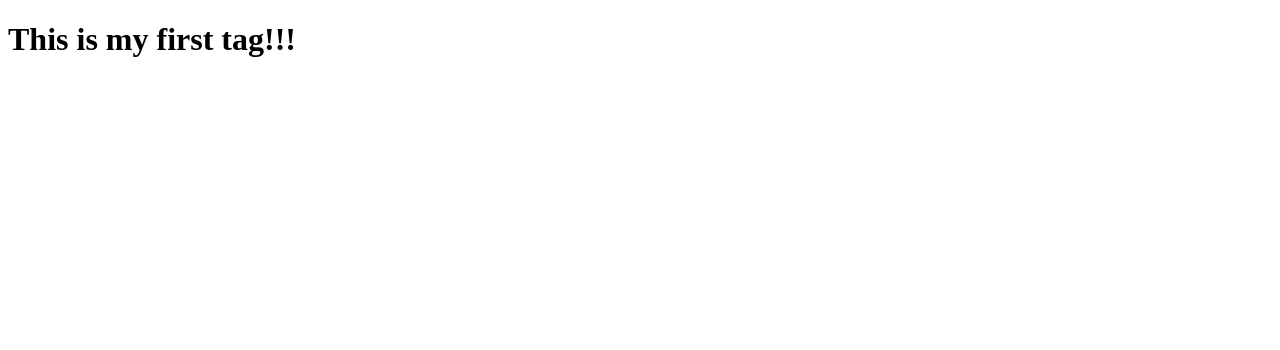
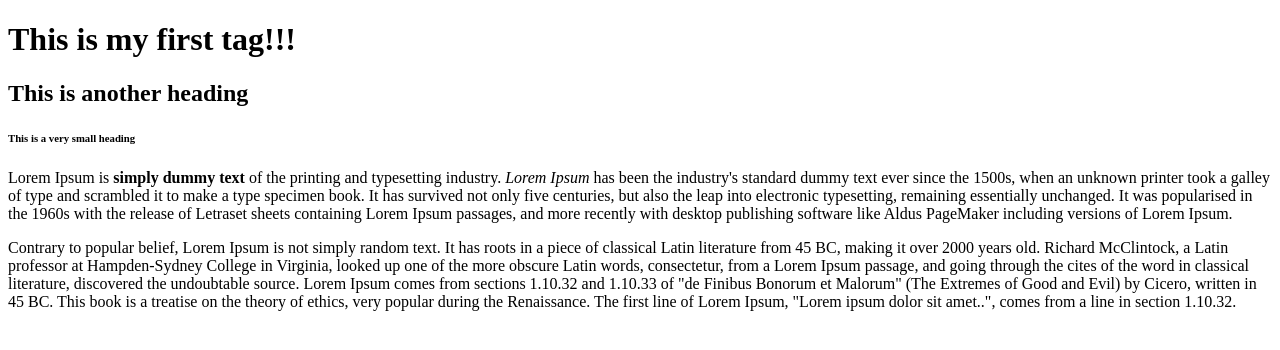
Before and after one commit to GeoffWilkinson/web-dev-course, a plain HTML site: page firstPage.html in a window 1280 px wide. Drawn offline with Linux system fonts and the light colour scheme.

Commit message:
Headings, paragraphs, some semantic tags
17. Basic Tags

```diff
--- a/firstPage.html
+++ b/firstPage.html
@@ -7,5 +7,10 @@
 <body>
 	<!-- content goes in the body -->
 	<h1>This is my first tag!!!</h1>
+	<h2>This is another heading</h2>
+	<h6>This is a very small heading</h6>
+
+	<p>Lorem Ipsum is <strong>simply dummy text</strong> of the printing and typesetting industry. <em>Lorem Ipsum</em> has been the industry's standard dummy text ever since the 1500s, when an unknown printer took a galley of type and scrambled it to make a type specimen book. It has survived not only five centuries, but also the leap into electronic typesetting, remaining essentially unchanged. It was popularised in the 1960s with the release of Letraset sheets containing Lorem Ipsum passages, and more recently with desktop publishing software like Aldus PageMaker including versions of Lorem Ipsum.</p>
+	<p>Contrary to popular belief, Lorem Ipsum is not simply random text. It has roots in a piece of classical Latin literature from 45 BC, making it over 2000 years old. Richard McClintock, a Latin professor at Hampden-Sydney College in Virginia, looked up one of the more obscure Latin words, consectetur, from a Lorem Ipsum passage, and going through the cites of the word in classical literature, discovered the undoubtable source. Lorem Ipsum comes from sections 1.10.32 and 1.10.33 of "de Finibus Bonorum et Malorum" (The Extremes of Good and Evil) by Cicero, written in 45 BC. This book is a treatise on the theory of ethics, very popular during the Renaissance. The first line of Lorem Ipsum, "Lorem ipsum dolor sit amet..", comes from a line in section 1.10.32.</p>
 </body>
 </html>
```
